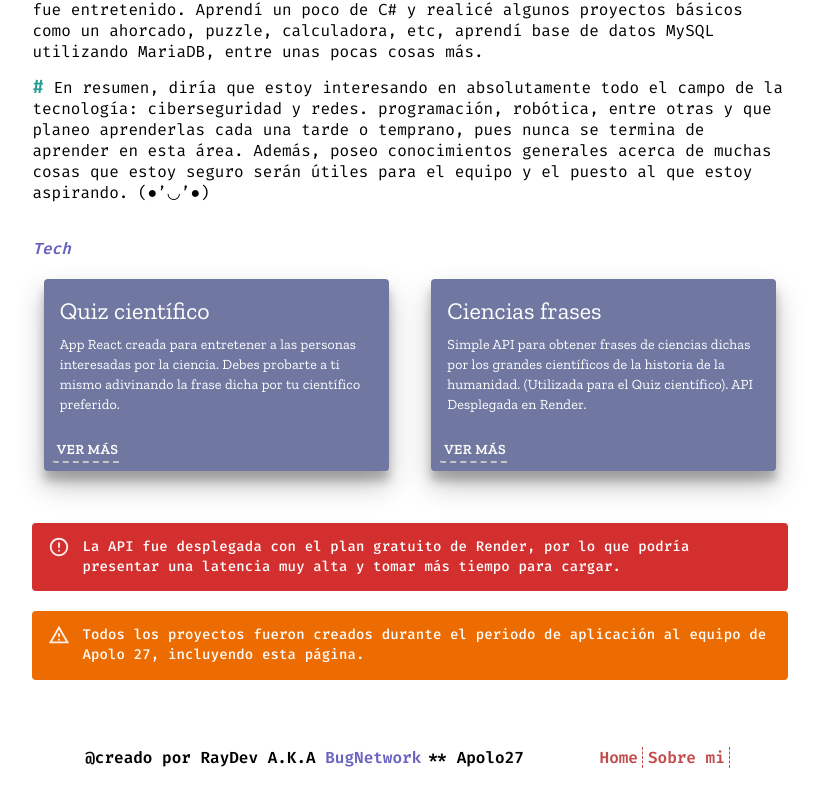
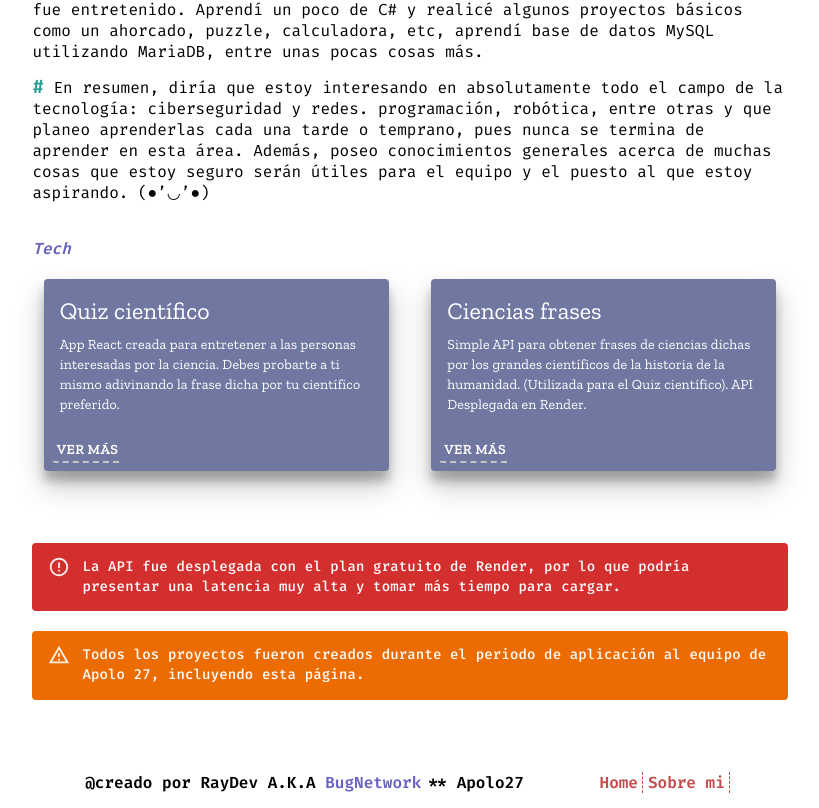
Before and after one commit to thenetworkme/my-blog, a React (Vite) app: page /sobre-mi in a window 1280 px wide. Shown: the part 576-1384 px from the top of the page, without its empty margins (230-1049 px from the left). Before the commit the page ends 1359 px from the top, so only its background shows below. Built offline with nearby package versions, Linux system fonts and the light colour scheme; a web font is replaced by a local one.

Commit message:
Minor improvement

```diff
--- a/src/App.css
+++ b/src/App.css
@@ -32,7 +32,7 @@
   align-items: center;
   justify-content: space-around;
   gap: 20px;
-  margin-bottom: 15px;
+  margin-bottom: 50px;
 }
 .cardComp {
   background-color: #7077a1 !important;
@@ -131,6 +131,6 @@ footer > div {
   justify-content: center;
   align-items: center;
   flex-direction: column;
-  margin: 30px 0px;
+  margin-bottom: 35px;
   gap: 20px;
 }
```
